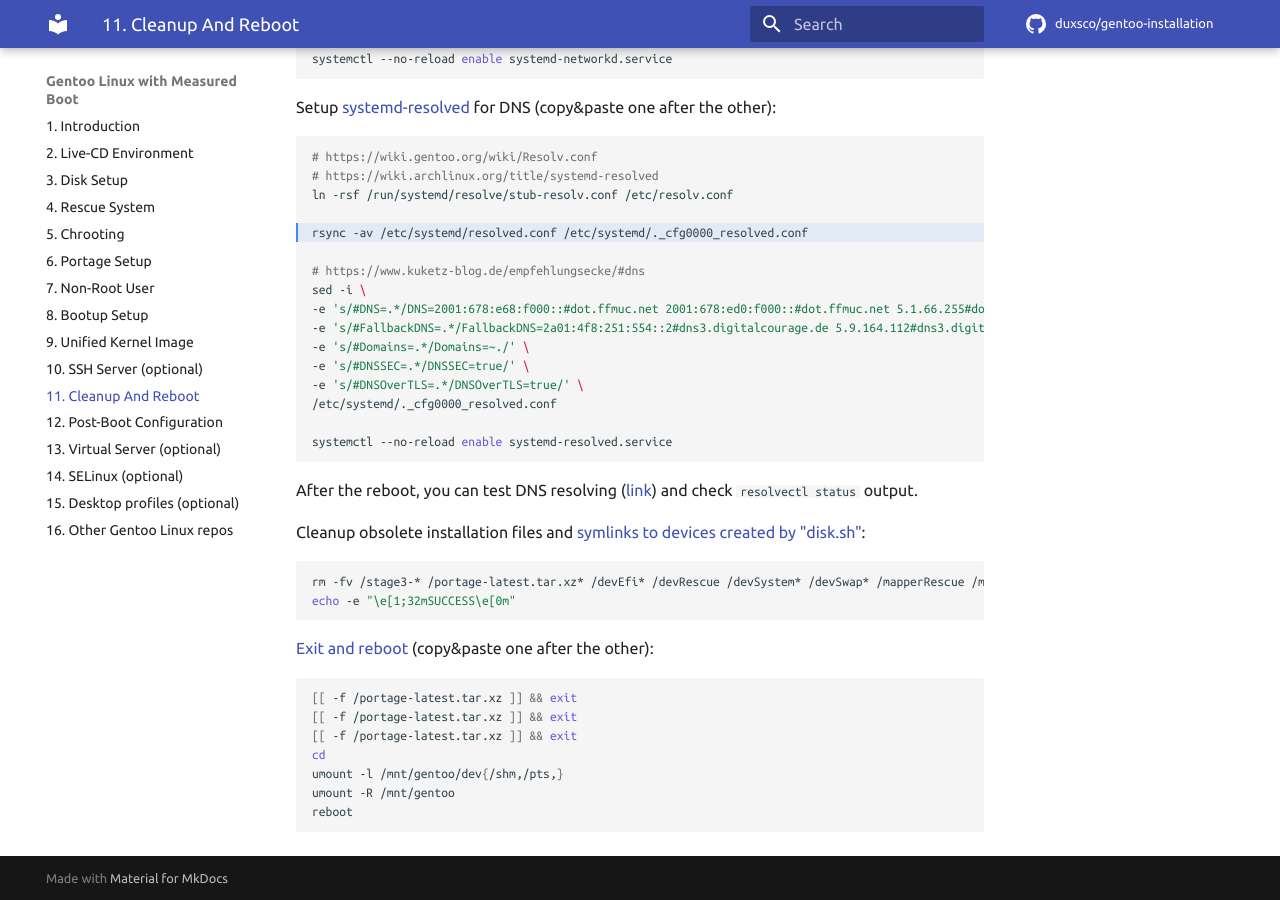
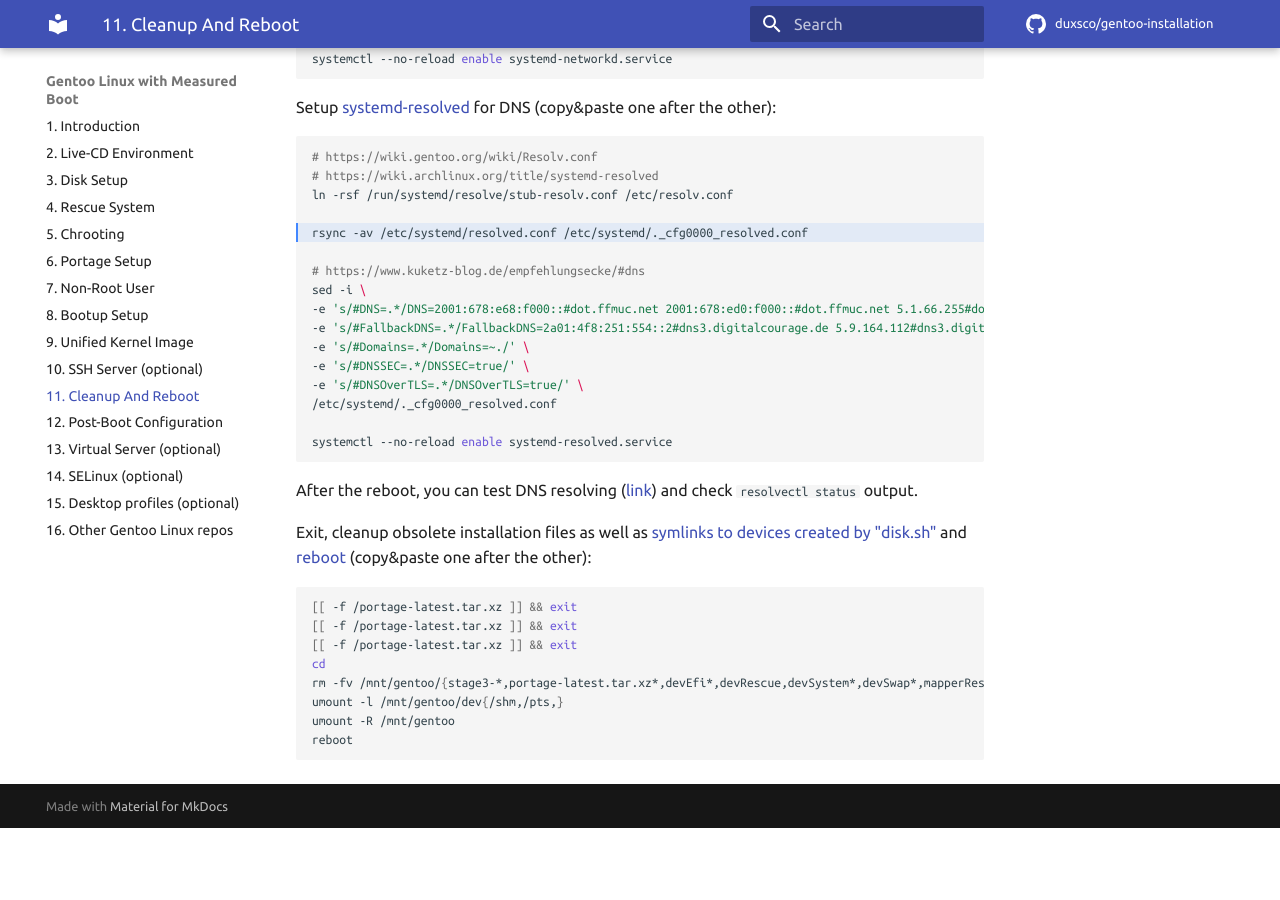
Before and after one commit to duxsco/gentoo-installation, an MkDocs documentation site: the page built from docs/cleanup_and_reboot.md, in a window 1280 px wide and 900 px high, scrolled down 534 px. Built offline with MkDocs 1.6.1 and Material for MkDocs 9.7.7, drawn with Linux system fonts in a browser that asks for light colours; comment, search, counter and statistics services are not loaded; after the commit the page ends 1362 px from its top, so only the background shows below that.

Commit message:
Fix exiting chroot

````diff
--- a/docs/cleanup_and_reboot.md
+++ b/docs/cleanup_and_reboot.md
@@ -45,20 +45,14 @@ systemctl --no-reload enable systemd-resolved.service
 
 After the reboot, you can test DNS resolving ([link](https://openwrt.org/docs/guide-user/services/dns/dot_unbound#testing)) and check `resolvectl status` output.
 
-Cleanup obsolete installation files and [symlinks to devices created by "disk.sh"](https://github.com/duxsco/gentoo-installation/blob/main/bin/disk.sh#L180-L199):
-
-```shell
-rm -fv /stage3-* /portage-latest.tar.xz* /devEfi* /devRescue /devSystem* /devSwap* /mapperRescue /mapperSwap /mapperSystem && \
-echo -e "\e[1;32mSUCCESS\e[0m"
-```
-
-[Exit and reboot](https://wiki.gentoo.org/wiki/Handbook:AMD64/Full/Installation#Rebooting_the_system) (copy&paste one after the other):
+Exit, cleanup obsolete installation files as well as [symlinks to devices created by "disk.sh"](https://github.com/duxsco/gentoo-installation/blob/main/bin/disk.sh#L180-L199) and [reboot](https://wiki.gentoo.org/wiki/Handbook:AMD64/Full/Installation#Rebooting_the_system) (copy&paste one after the other):
 
 ```shell
 [[ -f /portage-latest.tar.xz ]] && exit
 [[ -f /portage-latest.tar.xz ]] && exit
 [[ -f /portage-latest.tar.xz ]] && exit
 cd
+rm -fv /mnt/gentoo/{stage3-*,portage-latest.tar.xz*,devEfi*,devRescue,devSystem*,devSwap*,mapperRescue,mapperSwap,mapperSystem}
 umount -l /mnt/gentoo/dev{/shm,/pts,}
 umount -R /mnt/gentoo
 reboot
````
